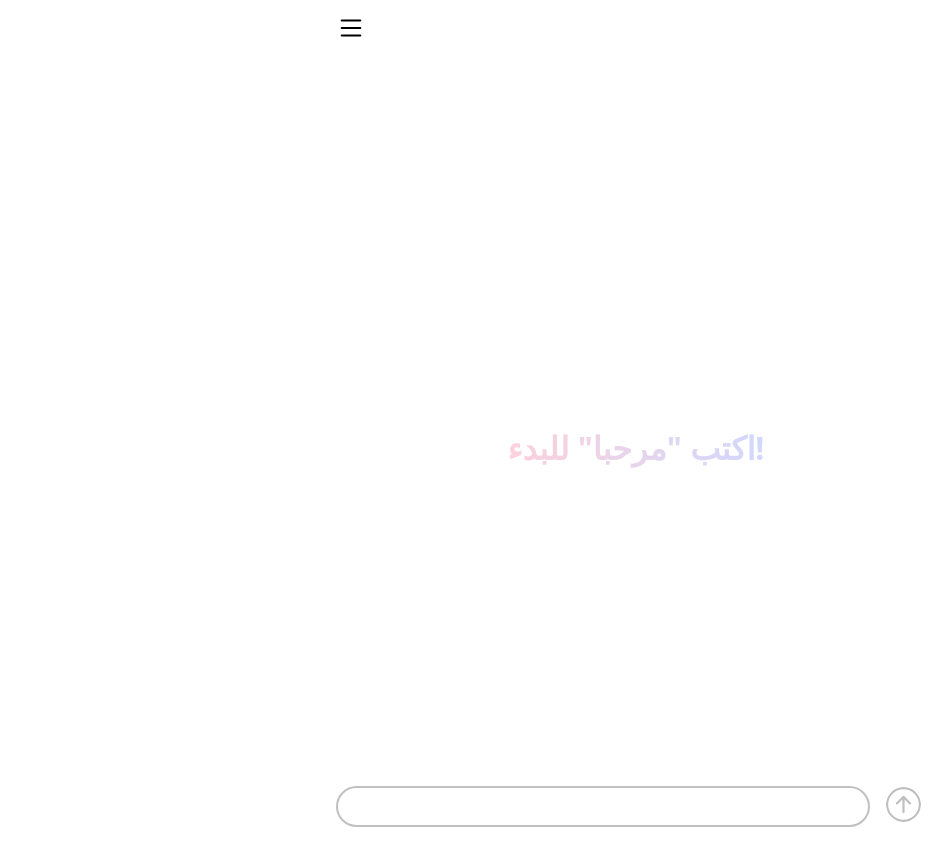
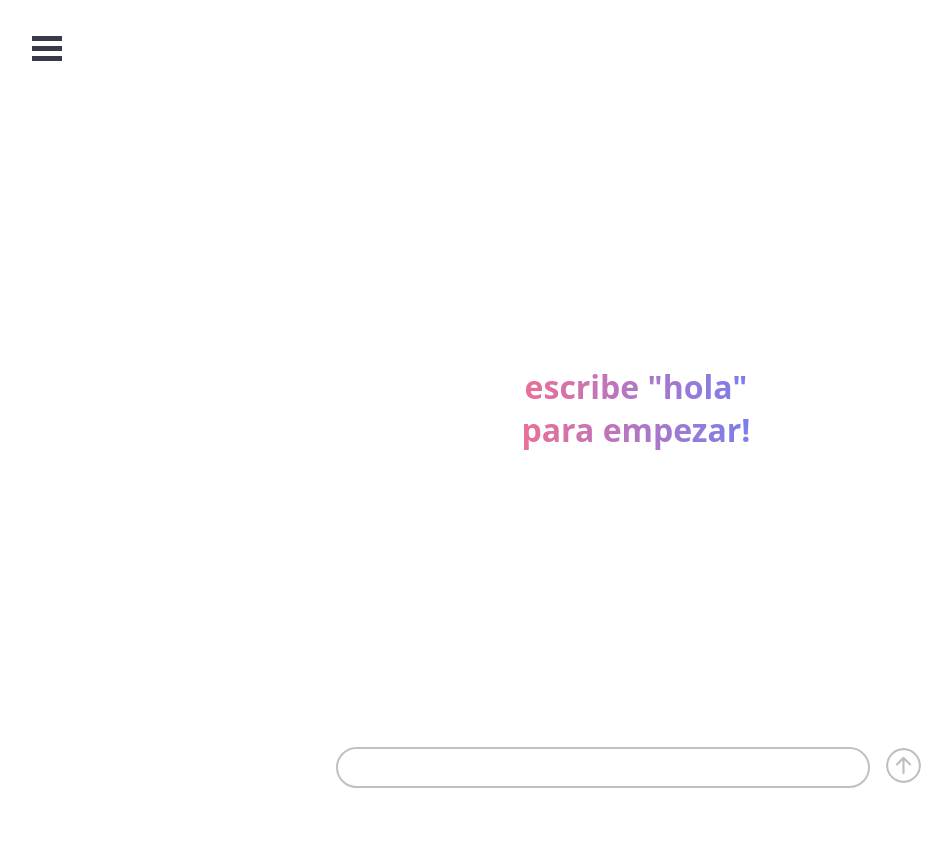
Before and after one commit to GLOW-WebDev-and-Ai-Initiatives/ELL-bot, a React (Vite) app in the folder ChatBot_prototype/: page / in a window 1280 px wide. Shown: the whole page, without its empty margins (4-956 px from the left). After the commit the page ends 816 px from the top, so only its background shows below. Built offline with nearby package versions, Linux system fonts and the light colour scheme.

Commit message:
new side nav bar

```diff
--- a/ChatBot_prototype/package.json
+++ b/ChatBot_prototype/package.json
@@ -13,10 +13,12 @@
     "axios": "^1.7.2",
     "bootstrap-icons": "^1.11.3",
     "react": "^18.3.1",
+    "react-burger-menu": "^3.0.9",
     "react-dom": "^18.3.1"
   },
   "devDependencies": {
     "@types/react": "^18.3.3",
+    "@types/react-burger-menu": "^2.8.7",
     "@types/react-dom": "^18.3.0",
     "@typescript-eslint/eslint-plugin": "^7.13.1",
     "@typescript-eslint/parser": "^7.13.1",
--- a/ChatBot_prototype/src/components/navbar/navbar.css
+++ b/ChatBot_prototype/src/components/navbar/navbar.css
@@ -1,4 +1,4 @@
-.navbar{
+/* .navbar{
     position: sticky;
     top: 0;
     width: 100%;
@@ -42,7 +42,7 @@
     position: fixed;
     top: 0;
     left: -2900px; /* Initially hidden off-screen */
-    height: 100vh;
+    /* height: 100vh;
     width: 290px;
 
     display: flex;
@@ -83,4 +83,102 @@
     .navbar-menu a {
       padding: 0.8rem 0;
     }
+  }  */ */
+
+  * {
+    box-sizing: border-box;
   }
+
+  #page-wrap {
+    padding-bottom: 10px;
+    padding-top: 10px;
+  }
+
+  /* Position and sizing of burger button */
+.bm-burger-button {
+  position: fixed;
+  width: 30px;
+  height: 25px;
+  left: 36px;
+  top: 36px;
+}
+
+/* Color/shape of burger icon bars */
+.bm-burger-bars {
+  background: #373a47;
+}
+
+/* Color/shape of burger icon bars on hover*/
+.bm-burger-bars-hover {
+  background: #6002b1;
+}
+
+/* Position and sizing of clickable cross button */
+.bm-cross-button {
+  height: 60px;
+  width: 60px;
+  left: 205px;
+}
+
+/* Color/shape of close button cross */
+.bm-cross {
+  background: #c7bdbd;
+}
+
+/*
+Sidebar wrapper styles
+Note: Beware of modifying this element as it can break the animations - you should not need to touch it in most cases
+*/
+.bm-menu-wrap {
+  position: fixed;
+  height: 100%;
+}
+
+/* General sidebar styles */
+.bm-menu {
+  background: #373a47;
+  padding: 2.5em 1.5em 0;
+  font-size: 1.3em;
+  font-family: system-ui, -apple-system, BlinkMacSystemFont, 'Segoe UI', Roboto, Oxygen, Ubuntu, Cantarell, 'Open Sans', 'Helvetica Neue', sans-serif;
+  width: 80%;
+}
+
+/* Morph shape necessary with bubble or elastic */
+.bm-morph-shape {
+  fill: #373a47;
+}
+
+/* Wrapper for item list */
+.bm-item-list {
+  color: #b8b7ad;
+  padding: 0.8em;
+  max-height: 93%;
+}
+
+/* Individual item */
+.bm-item {
+  display: inline-block;
+
+}
+
+/* Styling of overlay */
+.bm-overlay {
+  background: rgba(0, 0, 0, 0.3);
+}
+
+/* Individual item */
+.bm-item {
+  display: inline-block;
+
+  color: #d1d1d1;
+  margin-bottom: 10px;
+  text-align: left;
+  text-decoration: none;
+  transition: color 0.2s;
+  font-style: Bradley Hand;
+
+}
+
+.bm-item:hover {
+  color: #ffffff;
+}
--- a/ChatBot_prototype/src/components/navbar/navbar.tsx
+++ b/ChatBot_prototype/src/components/navbar/navbar.tsx
@@ -2,53 +2,68 @@
 import "./navbar.css";
 import { useState } from "react";
 
-const Navbar: React.FC = () => {
-  const [menu, setMenu] = useState(false);
+// const Navbar: React.FC = () => {
+//   const [menu, setMenu] = useState(false);
 
-  const toggleMenu = () => {
-    setMenu(!menu);
-  };
+//   const toggleMenu = () => {
+//     setMenu(!menu);
+//   };
 
+//   return (
+//     <div className="navbar">
+//       <div className="hamburger" onClick={toggleMenu}>
+//         {menu ? (
+//           <svg
+//             xmlns="http://www.w3.org/2000/svg"
+//             width="20"
+//             height="20"
+//             fill="currentColor"
+//             className="x"
+//             viewBox="0 0 16 16"
+//           >
+//             <path
+//               fillRule="evenodd"
+//               d="M1.293 1.293a1 1 0 0 1 1.414 0L8 6.586 13.293 1.293a1 1 0 0 1 1.414 1.414L9.414 8l5.293 5.293a1 1 0 0 1-1.414 1.414L8 9.414l-5.293 5.293a1 1 0 0 1-1.414-1.414L6.586 8 1.293 2.707a1 1 0 0 1 0-1.414z"
+//             />
+//           </svg>
+//         ) : (
+//           <svg
+//             xmlns="http://www.w3.org/2000/svg"
+//             width="20"
+//             height="20"
+//             fill="currentColor"
+//             className="list"
+//             viewBox="0 0 16 16"
+//           >
+//             <path
+//               fillRule="evenodd"
+//               d="M2.5 12a.5.5 0 0 1 .5-.5h10a.5.5 0 0 1 0 1H3a.5.5 0 0 1-.5-.5m0-4a.5.5 0 0 1 .5-.5h10a.5.5 0 0 1 0 1H3a.5.5 0 0 1-.5-.5m0-4a.5.5 0 0 1 .5-.5h10a.5.5 0 0 1 0 1H3a.5.5 0 0 1-.5-.5"
+//             />
+//           </svg>
+//         )}
+//       </div>
+//       <div className={`navbar-menu-${menu ? "open" : "closed"}`}>
+//         <a href="https://glowaction.org/about-us/" target="_blank">GLOW</a>
+//         <a href="#" target="_blank">About</a>
+//         <a href="#" target="_blank">Feedback</a>
+//       </div>
+//     </div>
+//   );
+// };
+
+// export default Navbar;
+import React from 'react';
+import { slide as Menu } from 'react-burger-menu';
+
+export default () => {
   return (
-    <div className="navbar">
-      <div className="hamburger" onClick={toggleMenu}>
-        {menu ? (
-          <svg
-            xmlns="http://www.w3.org/2000/svg"
-            width="20"
-            height="20"
-            fill="currentColor"
-            className="x"
-            viewBox="0 0 16 16"
-          >
-            <path
-              fillRule="evenodd"
-              d="M1.293 1.293a1 1 0 0 1 1.414 0L8 6.586 13.293 1.293a1 1 0 0 1 1.414 1.414L9.414 8l5.293 5.293a1 1 0 0 1-1.414 1.414L8 9.414l-5.293 5.293a1 1 0 0 1-1.414-1.414L6.586 8 1.293 2.707a1 1 0 0 1 0-1.414z"
-            />
-          </svg>
-        ) : (
-          <svg
-            xmlns="http://www.w3.org/2000/svg"
-            width="20"
-            height="20"
-            fill="currentColor"
-            className="list"
-            viewBox="0 0 16 16"
-          >
-            <path
-              fillRule="evenodd"
-              d="M2.5 12a.5.5 0 0 1 .5-.5h10a.5.5 0 0 1 0 1H3a.5.5 0 0 1-.5-.5m0-4a.5.5 0 0 1 .5-.5h10a.5.5 0 0 1 0 1H3a.5.5 0 0 1-.5-.5m0-4a.5.5 0 0 1 .5-.5h10a.5.5 0 0 1 0 1H3a.5.5 0 0 1-.5-.5"
-            />
-          </svg>
-        )}
-      </div>
-      <div className={`navbar-menu-${menu ? "open" : "closed"}`}>
-        <a href="https://glowaction.org/about-us/" target="_blank">GLOW</a>
-        <a href="#" target="_blank">About</a>
-        <a href="#" target="_blank">Feedback</a>
-      </div>
-    </div>
+    <Menu>
+      <a className="menu-item" href="https://glowaction.org/about-us/" target="_blank">
+        GLOW
+      </a>
+      <a className="menu-item" href="https://forms.gle/uD49hHnh6PqjjHj1A" target="_blank">
+        Feedback
+      </a>
+    </Menu>
   );
 };
-
-export default Navbar;
```
Also changed, not shown: 1 other file (tests, documents, lock files or other folders).
